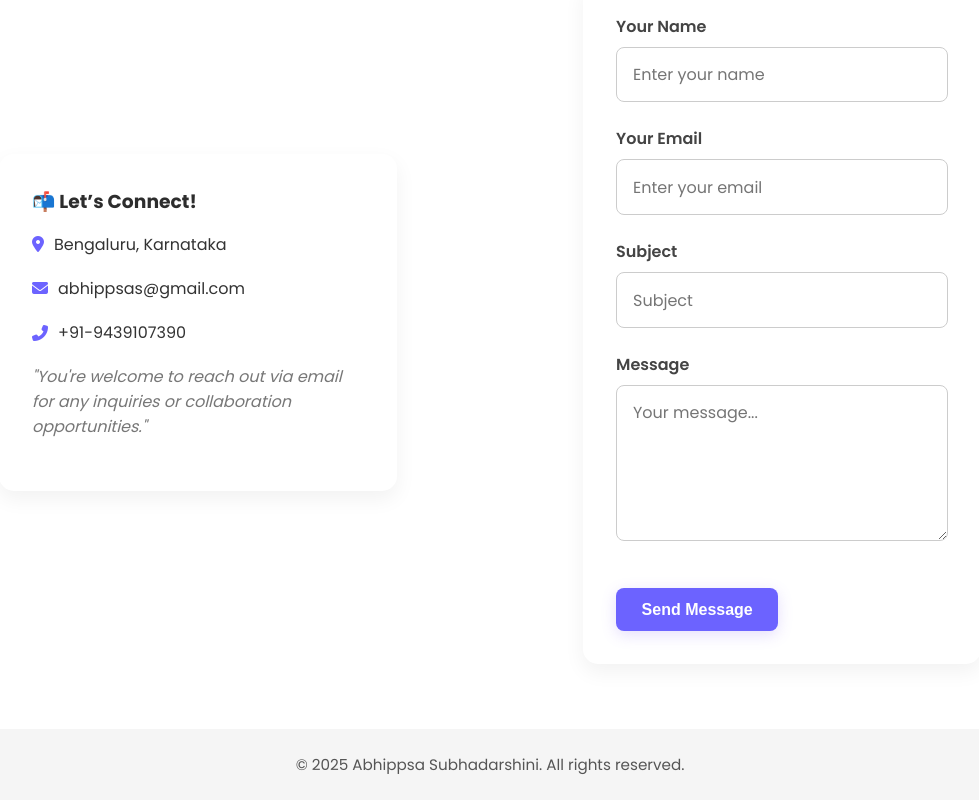
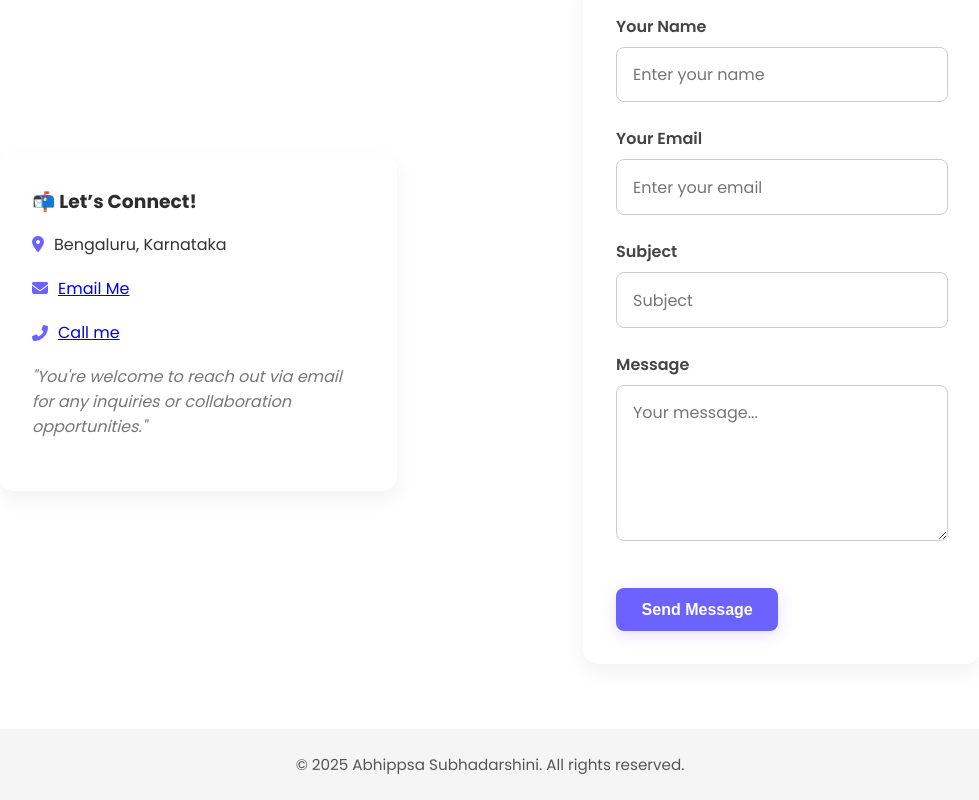
Before and after one commit to Abhippsa31/Portfolio, a plain HTML site: page index.html in a window 1280 px wide. Shown: the part 4505-5305 px from the top of the page, without its empty margins (150-1129 px from the left). Drawn offline with nearby package versions, Linux system fonts and the light colour scheme.

Commit message:
Update index.html

```diff
--- a/index.html
+++ b/index.html
@@ -240,8 +240,8 @@
   <h3 style="margin-bottom: 1rem;">📬 Let’s Connect!</h3>
 
   <p><i class="fas fa-map-marker-alt"></i> Bengaluru, Karnataka</p>
-  <p><i class="fas fa-envelope"></i> abhippsas@gmail.com</p>
-  <p><i class="fas fa-phone-alt"></i> +91-9439107390</p>
+  <p><i class="fas fa-envelope"></i> <a href="mailto:abhippsas@gmail.com">Email Me</a></p>
+  <p><i class="fas fa-phone-alt"></i> <a href="tel:+919439107390">Call me</a></p>
 
 
   <p style="margin-top: 1rem; font-style: italic; color: #777;">
```
